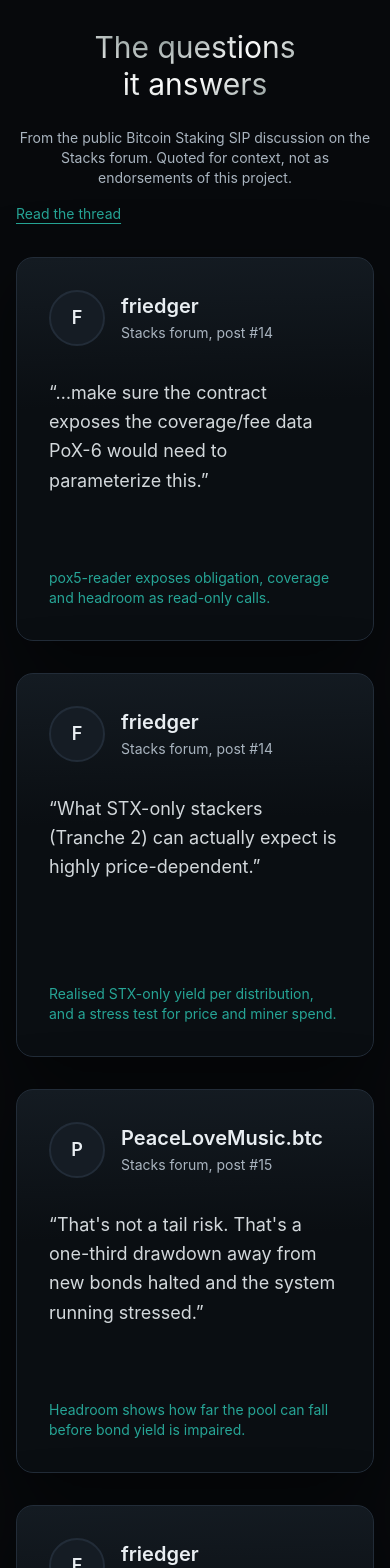
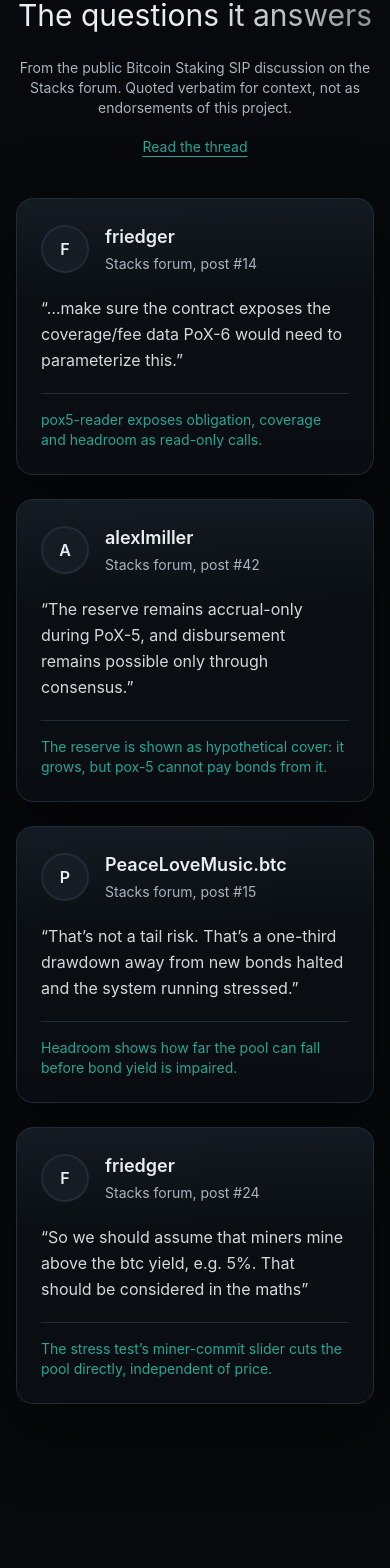
Before and after one commit to Jagadeeshftw/metacenter, a Next.js app in the folder web/: page / in a window 390 px wide. Shown: the part 3530-5098 px from the top of the page. Built offline with nearby package versions, Linux system fonts and the light colour scheme; no server answers.

Commit message:
Landing: rebuild the forum-quotes section (no clipping, equal gaps, content-sized cards, verbatim quotes, #42 replaces a duplicate #14); desktop nav from 1280px

```diff
--- a/web/components/landing/navbar.tsx
+++ b/web/components/landing/navbar.tsx
@@ -75,13 +75,13 @@ const DesktopNav = ({ navItems, visible, hasLogo }: NavbarProps) => {
         damping: 30,
       }}
       className={cn(
-        "hidden lg:flex flex-row self-center items-center justify-between py-2 mx-auto px-6 rounded-full relative z-[60] backdrop-saturate-[1.8] border border-line/60",
+        "hidden xl:flex flex-row self-center items-center justify-between py-2 mx-auto px-6 rounded-full relative z-[60] backdrop-saturate-[1.8] border border-line/60",
         visible ? "bg-background/80" : "bg-background/40"
       )}
     >
       <Link href="/" aria-label="Metacenter home"><Wordmark hasLogo={hasLogo} className="text-sm" /></Link>
       <motion.div
-        className="lg:flex flex-row flex-1 items-center justify-center space-x-1 text-sm"
+        className="flex flex-row flex-1 items-center justify-center space-x-1 text-sm whitespace-nowrap"
         animate={{
           scale: visible ? 0.9 : 1,
           justifyContent: visible ? "flex-end" : "center",
@@ -156,7 +156,7 @@ const MobileNav = ({ navItems, visible, hasLogo }: NavbarProps) => {
           damping: 30,
         }}
         className={cn(
-          "flex relative flex-col lg:hidden w-full justify-between items-center max-w-[calc(100vw-2rem)] mx-auto z-50 backdrop-saturate-[1.8] border border-solid border-line rounded-full",
+          "flex relative flex-col xl:hidden w-full justify-between items-center max-w-[calc(100vw-2rem)] mx-auto z-50 backdrop-saturate-[1.8] border border-solid border-line rounded-full",
           visible ? "bg-background/85" : "bg-background/50"
         )}
       >
--- a/web/components/landing/testimonials.tsx
+++ b/web/components/landing/testimonials.tsx
@@ -5,99 +5,101 @@ import React from "react";
 import { motion } from "motion/react";
 
 // Cryptgen's testimonials section, repurposed: questions raised in the public Bitcoin Staking
-// SIP discussion that these numbers answer. Quoted for context; they are not endorsements.
+// SIP discussion that these numbers answer. Quoted verbatim for context; they are not
+// endorsements. Each quote was checked against the thread (post number, author, wording).
 const THREAD = "https://forum.stacks.org/t/introducing-the-bitcoin-staking-sip-v1-draft/18862";
 
+type Quote = { name: string; post: number; quote: string; answer: string };
+
+const QUOTES: Quote[] = [
+  {
+    name: "friedger",
+    post: 14,
+    quote: "…make sure the contract exposes the coverage/fee data PoX-6 would need to parameterize this.",
+    answer: "pox5-reader exposes obligation, coverage and headroom as read-only calls.",
+  },
+  {
+    name: "PeaceLoveMusic.btc",
+    post: 15,
+    quote: "That’s not a tail risk. That’s a one-third drawdown away from new bonds halted and the system running stressed.",
+    answer: "Headroom shows how far the pool can fall before bond yield is impaired.",
+  },
+  {
+    name: "alexlmiller",
+    post: 42,
+    quote: "The reserve remains accrual-only during PoX-5, and disbursement remains possible only through consensus.",
+    answer: "The reserve is shown as hypothetical cover: it grows, but pox-5 cannot pay bonds from it.",
+  },
+  {
+    name: "friedger",
+    post: 24,
+    quote: "So we should assume that miners mine above the btc yield, e.g. 5%. That should be considered in the maths",
+    answer: "The stress test’s miner-commit slider cuts the pool directly, independent of price.",
+  },
+];
+
 export function Testimonials() {
+  const left = QUOTES.filter((_, i) => i % 2 === 0);
+  const right = QUOTES.filter((_, i) => i % 2 === 1);
   return (
-    <div className="w-full max-w-7xl mx-auto my-20 py-20 px-4 lg:px-8">
-      <div className="flex flex-col lg:flex-row gap-8">
-        <div className="w-full lg:w-[40%]">
-          <div className="sticky top-24">
-            <h2 className="text-metal text-3xl text-center lg:text-left md:text-6xl leading-tight">
-              The questions <br /> it answers
-            </h2>
-            <p className="text-sm text-center lg:text-left mx-auto lg:mx-0 text-muted mt-6 max-w-sm">
-              From the public Bitcoin Staking SIP discussion on the Stacks forum. Quoted for context, not as endorsements
-              of this project.
-            </p>
-            <a href={THREAD} className="mt-4 inline-block text-sm text-brand underline underline-offset-4">
+    <section className="mx-auto my-16 w-full max-w-7xl px-4 py-16 md:px-8 md:py-20">
+      <div className="grid gap-10 lg:grid-cols-[minmax(0,2fr)_minmax(0,3fr)] lg:gap-12">
+        <div className="min-w-0 lg:sticky lg:top-28 lg:self-start">
+          <h2 className="bg-gradient-to-r from-foreground via-foreground to-[var(--metal-b)] bg-clip-text text-center text-3xl leading-tight text-transparent md:text-5xl lg:text-left lg:text-6xl">
+            The questions it answers
+          </h2>
+          <p className="mx-auto mt-6 max-w-md text-center text-sm text-muted lg:mx-0 lg:text-left md:text-base">
+            From the public Bitcoin Staking SIP discussion on the Stacks forum. Quoted verbatim for context, not as
+            endorsements of this project.
+          </p>
+          <p className="mt-4 text-center lg:text-left">
+            <a href={THREAD} className="text-sm text-brand underline underline-offset-4">
               Read the thread
             </a>
+          </p>
+        </div>
+        {/* two columns with equal gaps (one between lg and xl, where the text column takes space);
+            the right one sits a fixed step lower for a deliberate stagger */}
+        <div className="grid min-w-0 grid-cols-1 gap-6 sm:grid-cols-2 lg:grid-cols-1 xl:grid-cols-2">
+          <div className="flex min-w-0 flex-col gap-6">
+            {left.map((q) => (
+              <QuoteCard key={`${q.name}-${q.post}`} {...q} />
+            ))}
+          </div>
+          <div className="flex min-w-0 flex-col gap-6 sm:pt-12 lg:pt-0 xl:pt-12">
+            {right.map((q) => (
+              <QuoteCard key={`${q.name}-${q.post}`} {...q} />
+            ))}
           </div>
         </div>
-        <div className="w-full grid gap-8 grid-cols-1 lg:grid-cols-2 md:w-[60%] mx-auto">
-          <QuoteCard
-            name="friedger"
-            where="post #14"
-            href={`${THREAD}/14`}
-            quote="…make sure the contract exposes the coverage/fee data PoX-6 would need to parameterize this."
-            answer="pox5-reader exposes obligation, coverage and headroom as read-only calls."
-          />
-          <QuoteCard
-            name="friedger"
-            where="post #14"
-            href={`${THREAD}/14`}
-            quote="What STX-only stackers (Tranche 2) can actually expect is highly price-dependent."
-            answer="Realised STX-only yield per distribution, and a stress test for price and miner spend."
-            className="lg:mt-12.5"
-          />
-          <QuoteCard
-            name="PeaceLoveMusic.btc"
-            where="post #15"
-            href={`${THREAD}/15`}
-            quote="That's not a tail risk. That's a one-third drawdown away from new bonds halted and the system running stressed."
-            answer="Headroom shows how far the pool can fall before bond yield is impaired."
-            className="lg:-mt-12.5"
-          />
-          <QuoteCard
-            name="friedger"
-            where="post #24"
-            href={`${THREAD}/24`}
-            quote="So we should assume that miners mine above the btc yield, e.g. 5%. That should be considered in the maths."
-            answer="The stress test's miner-commit slider cuts the pool directly, independent of price."
-          />
-        </div>
       </div>
-    </div>
+    </section>
   );
 }
 
-const QuoteCard = ({
-  name,
-  where,
-  href,
-  quote,
-  answer,
-  className,
-}: {
-  name: string;
-  where: string;
-  href: string;
-  quote: string;
-  answer: string;
-  className?: string;
-}) => (
-  <motion.div
+const QuoteCard = ({ name, post, quote, answer, className }: Quote & { className?: string }) => (
+  <motion.figure
     whileHover={{ y: -5 }}
     className={cn(
-      "flex flex-col min-h-96 p-8 rounded-[17px] border border-line relative isolate",
+      "relative isolate flex flex-col rounded-[17px] border border-line p-6 md:p-7",
       "[background:linear-gradient(178deg,var(--card-top)_0.37%,var(--card-bottom)_38.61%)] shadow-[0_24px_68px_var(--shadow)]",
       className,
     )}
   >
-    <div className="flex items-center gap-4 mb-8">
-      <div className="flex h-14 w-14 items-center justify-center rounded-full border-2 border-line bg-surface-2 text-lg font-semibold text-foreground" aria-hidden="true">
+    <div className="flex items-center gap-4">
+      <div className="flex h-12 w-12 shrink-0 items-center justify-center rounded-full border-2 border-line bg-surface-2 text-base font-semibold text-foreground" aria-hidden="true">
         {name.slice(0, 1).toUpperCase()}
       </div>
-      <div>
-        <h3 className="text-xl font-semibold text-foreground">{name}</h3>
-        <a href={href} className="text-sm text-muted underline-offset-4 hover:underline">
-          Stacks forum, {where}
+      <figcaption className="min-w-0">
+        <div className="truncate text-lg font-semibold text-foreground">{name}</div>
+        <a href={`${THREAD}/${post}`} className="text-sm text-muted underline-offset-4 hover:underline">
+          Stacks forum, post #{post}
         </a>
-      </div>
+      </figcaption>
     </div>
-    <p className="text-lg text-foreground/90 leading-relaxed">&ldquo;{quote}&rdquo;</p>
-    <p className="mt-auto pt-6 text-sm text-brand">{answer}</p>
-  </motion.div>
+    <blockquote cite={`${THREAD}/${post}`} className="mt-5 text-base leading-relaxed text-foreground/90 md:text-lg">
+      &ldquo;{quote}&rdquo;
+    </blockquote>
+    <p className="mt-5 border-t border-line pt-4 text-sm text-brand">{answer}</p>
+  </motion.figure>
 );
```
